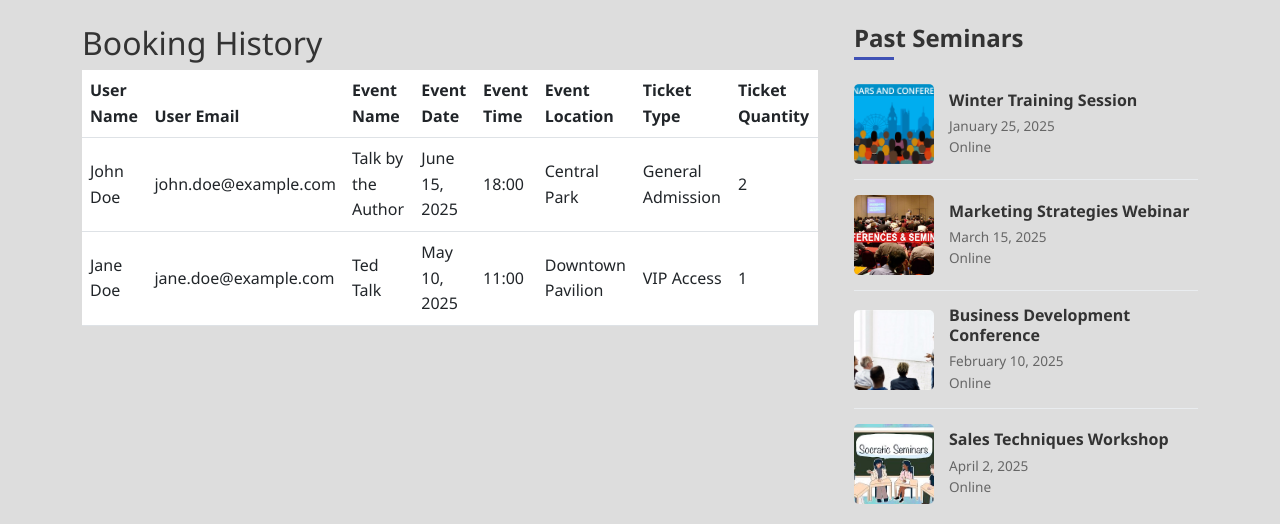
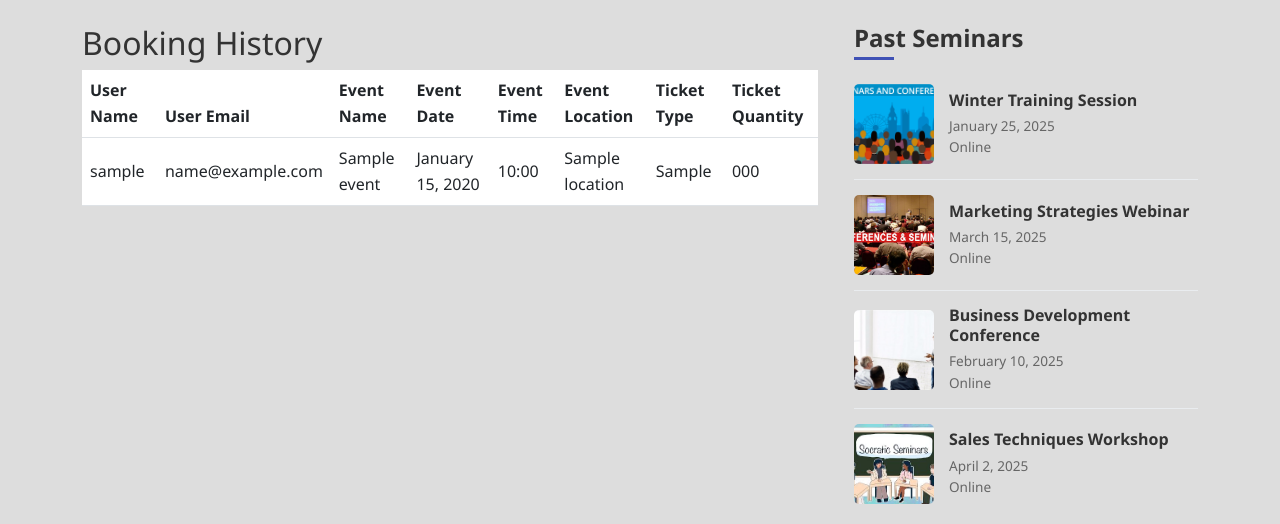
Before and after one commit to riyaamurdhani/group9-IAB207, a Python web app: template lab207_a3_grp_9/app/templates/booking-history.html in a window 1280 px wide. Shown: the part 546-1070 px from the top of the page. Run offline with Jinja, Linux system fonts and the light colour scheme; the template is opened without the code that fills it: most values are stand-ins (such as "Sample title", 1, 10 or a date in 2020); some libraries are stand-ins or nearby versions.

Commit message:
updated booking history routes

```diff
--- a/lab207_a3_grp_9/app/templates/booking-history.html
+++ b/lab207_a3_grp_9/app/templates/booking-history.html
@@ -25,13 +25,13 @@
         <ul class="dropdown-menu dropdown-menu-end">
           <li>
             <div class="dropdown-item-text">
-              <div class="fw-bold">Sonam Lhamo</div>
-              <div class="small text-muted">sonamlhamo871@gmail.com</div>
+              <div class="fw-bold">Karma Lhazom</div>
+              <div class="small text-muted">karma.lhazom@connect.qut.edu.au</div>
             </div>
           </li>
           <li><hr class="dropdown-divider"></li>
           <li><a class="dropdown-item" href="#"><i class="fas fa-user-circle me-2"></i> Profile Settings</a></li>
-          <li><a class="dropdown-item" href="{{ url_for('index') }}"><i class="fas fa-sign-out-alt me-2"></i> Logout</a></li>
+          <li><a class="dropdown-item" href="{{ url_for('index.index') }}"><i class="fas fa-sign-out-alt me-2"></i> Logout</a></li>
         </ul>
       </div>
     </div>
@@ -44,19 +44,19 @@
         <div class="collapse navbar-collapse" id="navbarMain">
           <ul class="navbar-nav main-menu mx-auto">
             <li class="nav-item">
-              <a class="nav-link" href="{{ url_for('home_page') }}" id="homeNav">Home</a>
+              <a class="nav-link" href="{{ url_for('index.home_page') }}" id="homeNav">Home</a>
             </li>
             <li class="nav-item">
-              <a class="nav-link" href="{{ url_for('event_details') }}" id="eventsNav">Seminar Details</a>
+              <a class="nav-link" href="{{ url_for('index.event_details') }}" id="eventsNav">Seminar Details</a>
             </li>
             <li class="nav-item">
-              <a class="nav-link" href="{{ url_for('booking_history') }}" id="bookingHistoryNav">Booking History</a>
+              <a class="nav-link" href="{{ url_for('index.booking_history') }}" id="bookingHistoryNav">Booking History</a>
             </li>
             <li class="nav-item">
-              <a class="nav-link" href="{{ url_for('about_us') }}" id="aboutUsNav">Get to Know Us</a>
+              <a class="nav-link" href="{{ url_for('index.about_us') }}" id="aboutUsNav">Get to Know Us</a>
             </li>
             <li class="nav-item">
-              <a class="nav-link" href="{{ url_for('contact_us') }}" id="contactUsNav">Contact Us</a>
+              <a class="nav-link" href="{{ url_for('index.contact_us') }}" id="contactUsNav">Contact Us</a>
             </li>
           </ul>
         </div>
@@ -110,30 +110,27 @@
         </tr>
       </thead>
       <tbody>
+        {% for ticket in tickets %}
         <tr>
-                <td>John Doe</td>
-                <td>john.doe@example.com</td>
-                <td>Talk by the Author</td>
-                <td>June 15, 2025</td>
-                <td>18:00</td>
-                <td>Central Park</td>
-                <td>General Admission</td>
-                <td>2</td>
+          <td>{{ ticket.user.username }}</td>
+          <td>{{ ticket.user.email }}</td>
+          <td>{{ ticket.event.name }}</td>
+          <td>{{ ticket.event.date.strftime('%B %d, %Y') }}</td>
+          <td>{{ ticket.event.time.strftime('%H:%M') }}</td>
+          <td>{{ ticket.event.location }}</td>
+          <td>{{ ticket.tickets_type }}</td>
+          <td>{{ ticket.number_of_tickets }}</td>
         </tr>
+        {% else %}
         <tr>
-                <td>Jane Doe</td>
-                <td>jane.doe@example.com</td>
-                <td>Ted Talk</td>
-                <td>May 10, 2025</td>
-                <td>11:00</td>
-                <td>Downtown Pavilion</td>
-                <td>VIP Access</td>
-                <td>1</td>
+          <td colspan="8" class="text-center">No booking history found.</td>
         </tr>
+        {% endfor %}
       </tbody>
     </table>
   </div>
 </div>
+
       <!-- Sidebar - Past Events -->
       <div class="col-lg-4 ps-lg-4">
         <h3 class="sidebar-title">Past Seminars</h3>
```
Lines whose indentation alone changed are shown as unchanged.
